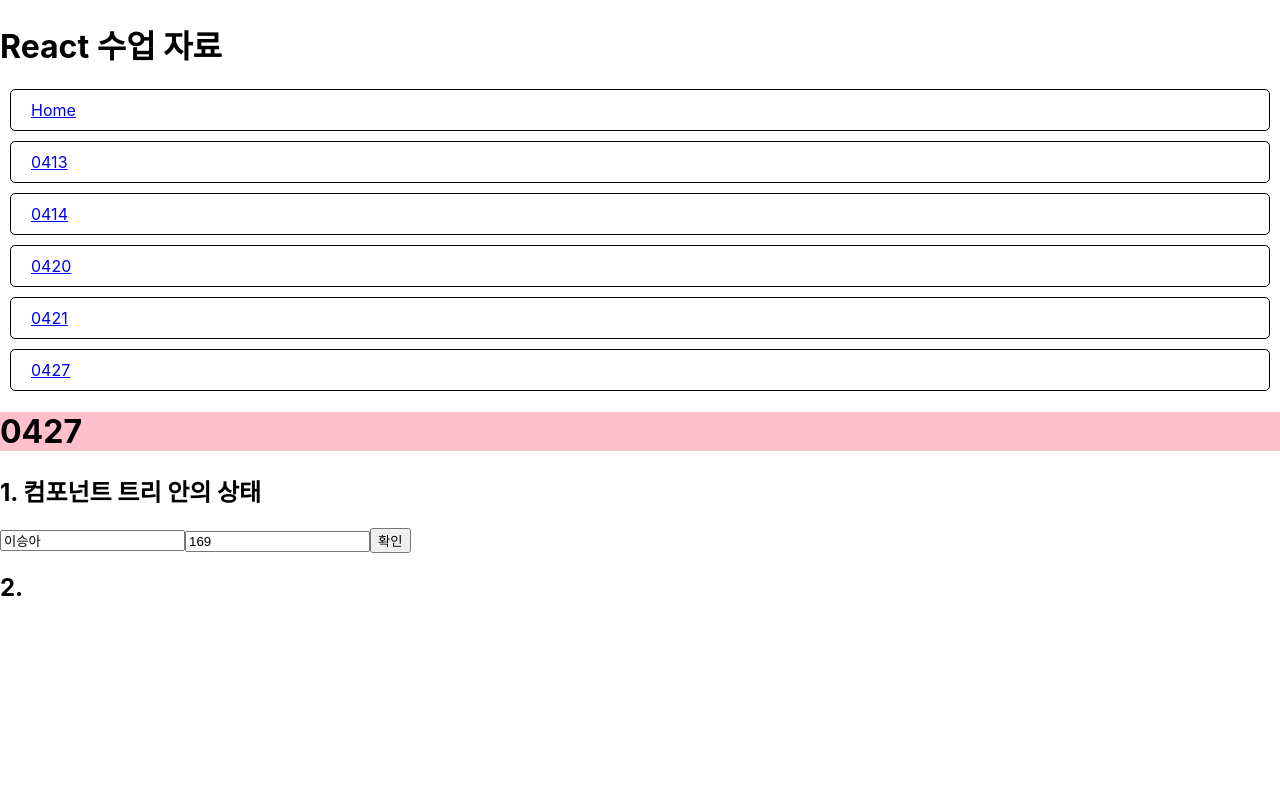
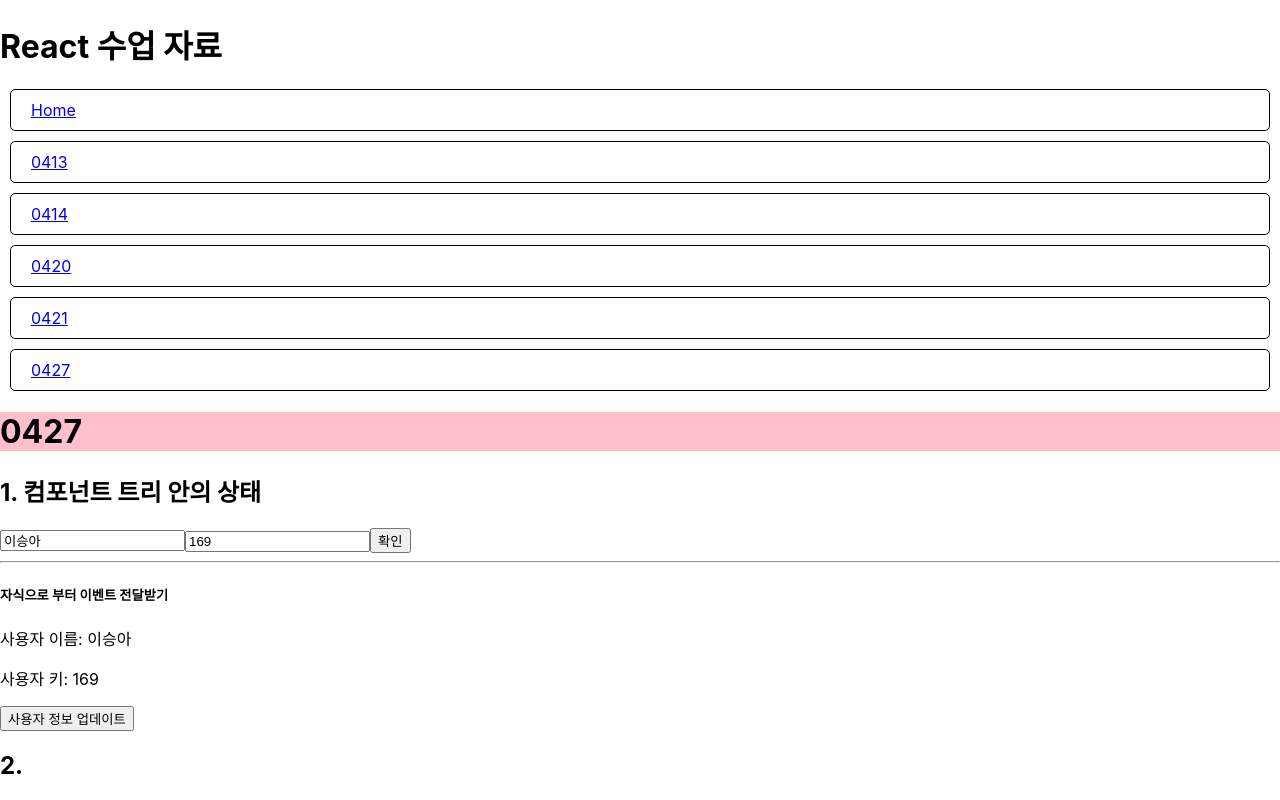
Before and after one commit to devgiants75/frontend-1223, a React (Create React App) app in the folder E_React/: page /0427 in a window 1280 px wide. Built offline with nearby package versions, Linux system fonts and the light colour scheme.

Commit message:
20240427

```diff
--- a/E_React/src/views/0427/a_State_Props/ChildProps02.tsx
+++ b/E_React/src/views/0427/a_State_Props/ChildProps02.tsx
@@ -6,11 +6,22 @@ interface ChildComponentProps {
     username: string;
     height: number;
   };
-  onUpdate: (newInfo: {name: string; height: number}) => void;
+  onUpdate: (newInfo: {username: string; height: number}) => void;
 }
 
-export default function ChildProps02({ userInfo, onUpdate}: ChildComponentProps) {
+export default function ChildProps02({ userInfo, onUpdate }: ChildComponentProps) {
+
+  const updateInfo = () => {
+    // 부모로부터 전달받은 상태 업데이트를 사용
+    onUpdate({ username: '이도경', height: 158 });
+  }
+
   return (
-    <div>s</div>
+    <>
+      {/* 현재의 userInfo값은 부모로부터 전달 받은 값 */}
+      <p>사용자 이름: {userInfo.username}</p>
+      <p>사용자 키: {userInfo.height}</p>
+      <button onClick={updateInfo}>사용자 정보 업데이트</button>
+    </>
   )
 }
--- a/E_React/src/views/0427/a_State_Props/StateProps02.tsx
+++ b/E_React/src/views/0427/a_State_Props/StateProps02.tsx
@@ -25,6 +25,8 @@ export default function StateProps02() {
 
   return (
     <div>
+      <hr />
+      <h5>자식으로 부터 이벤트 전달받기</h5>
       <ChildProps02
         userInfo={userInfo}
         onUpdate={handleUpdate}
--- a/E_React/src/views/0427/index.tsx
+++ b/E_React/src/views/0427/index.tsx
@@ -1,5 +1,6 @@
 import React from 'react'
 import StateProps01 from './a_State_Props/StateProps01'
+import StateProps02 from './a_State_Props/StateProps02'
 
 export default function Index() {
   return (
@@ -10,6 +11,7 @@ export default function Index() {
 
       <h2>1. 컴포넌트 트리 안의 상태</h2>
       <StateProps01 />
+      <StateProps02 />
 
       <h2>2. </h2>
 
```
